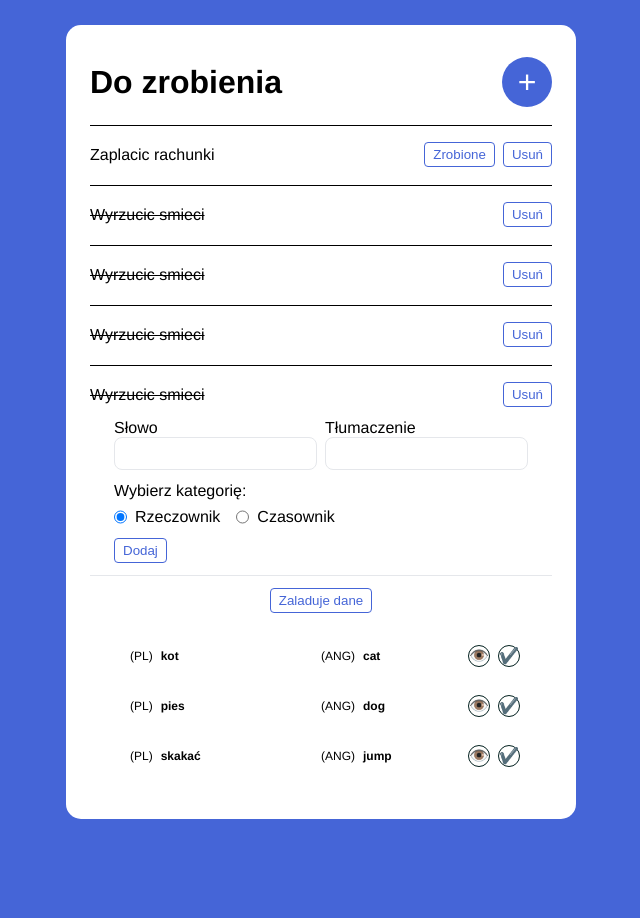
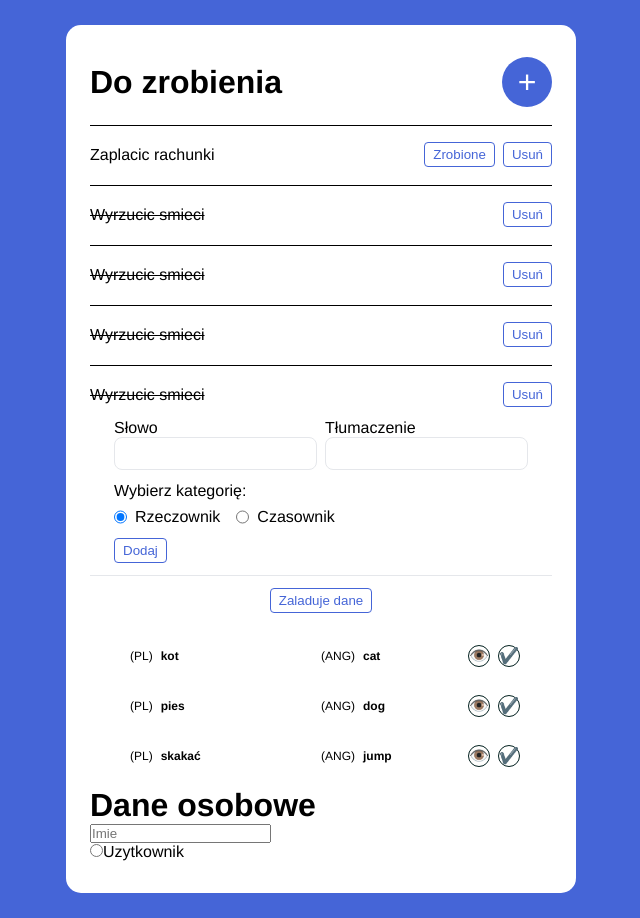
Before and after one commit to Marcin-podgorski93/React_to_do, a React (Vite) app: page / in a window 1280 px wide. Shown: the whole page, without its empty margins (319-959 px from the left). Before the commit the page ends 844 px from the top, so only its background shows below. Built offline with nearby package versions, Linux system fonts and the light colour scheme.

Commit message:
added new form radio type

```diff
--- a/src/App.jsx
+++ b/src/App.jsx
@@ -126,6 +126,20 @@ function App() {
           </section>
         </header>
       </div>
+      <div>
+        <form action="">
+          <div>
+            <h1>Dane osobowe</h1>
+          </div>
+          <div>
+            <input type="text" placeholder="Imie" />
+          </div>
+          <div>
+            <input type="radio" name="role" id="user" value="Uzytkownik" />
+            <label htmlFor="user">Uzytkownik</label>
+          </div>
+        </form>
+      </div>
     </div>
   );
 }
```
